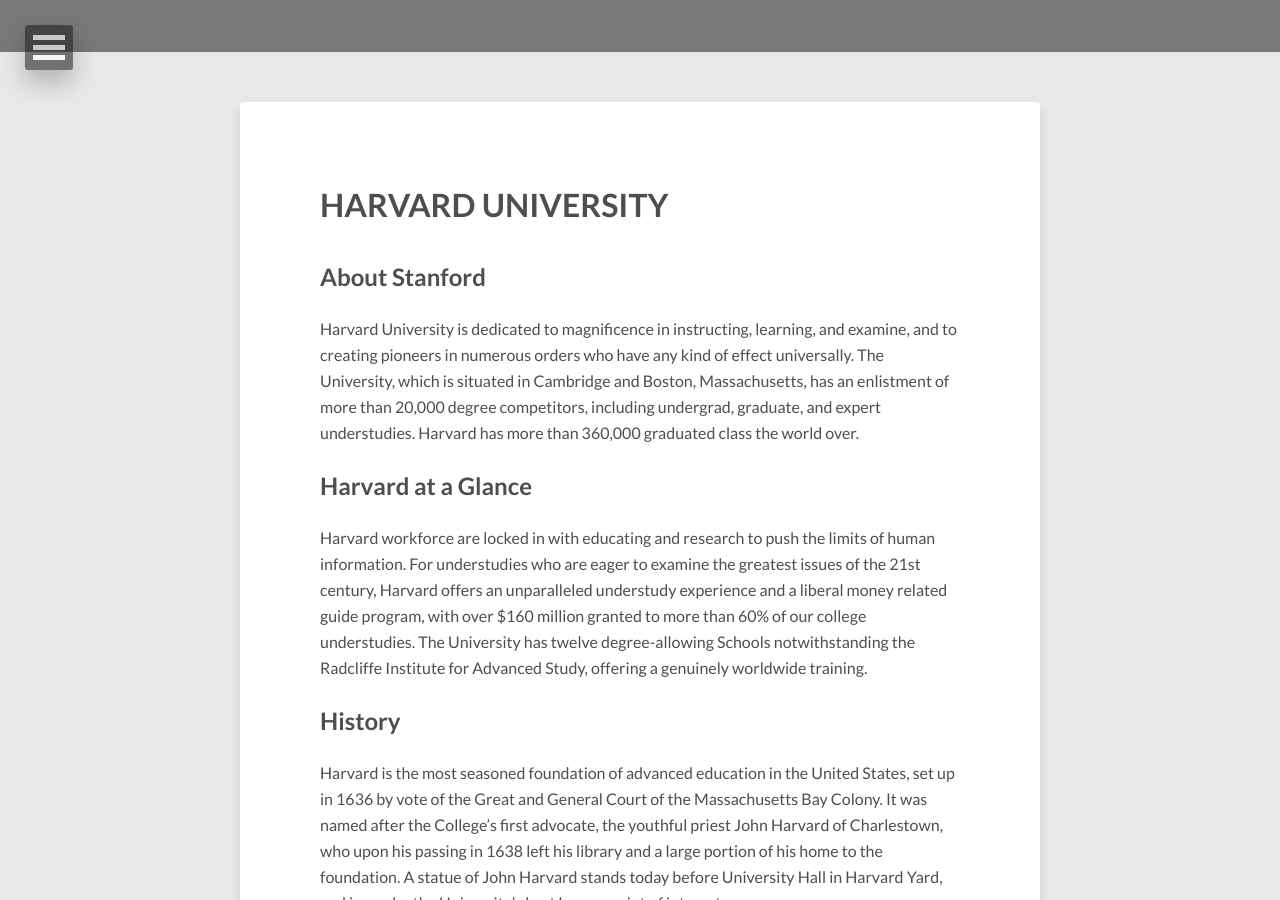
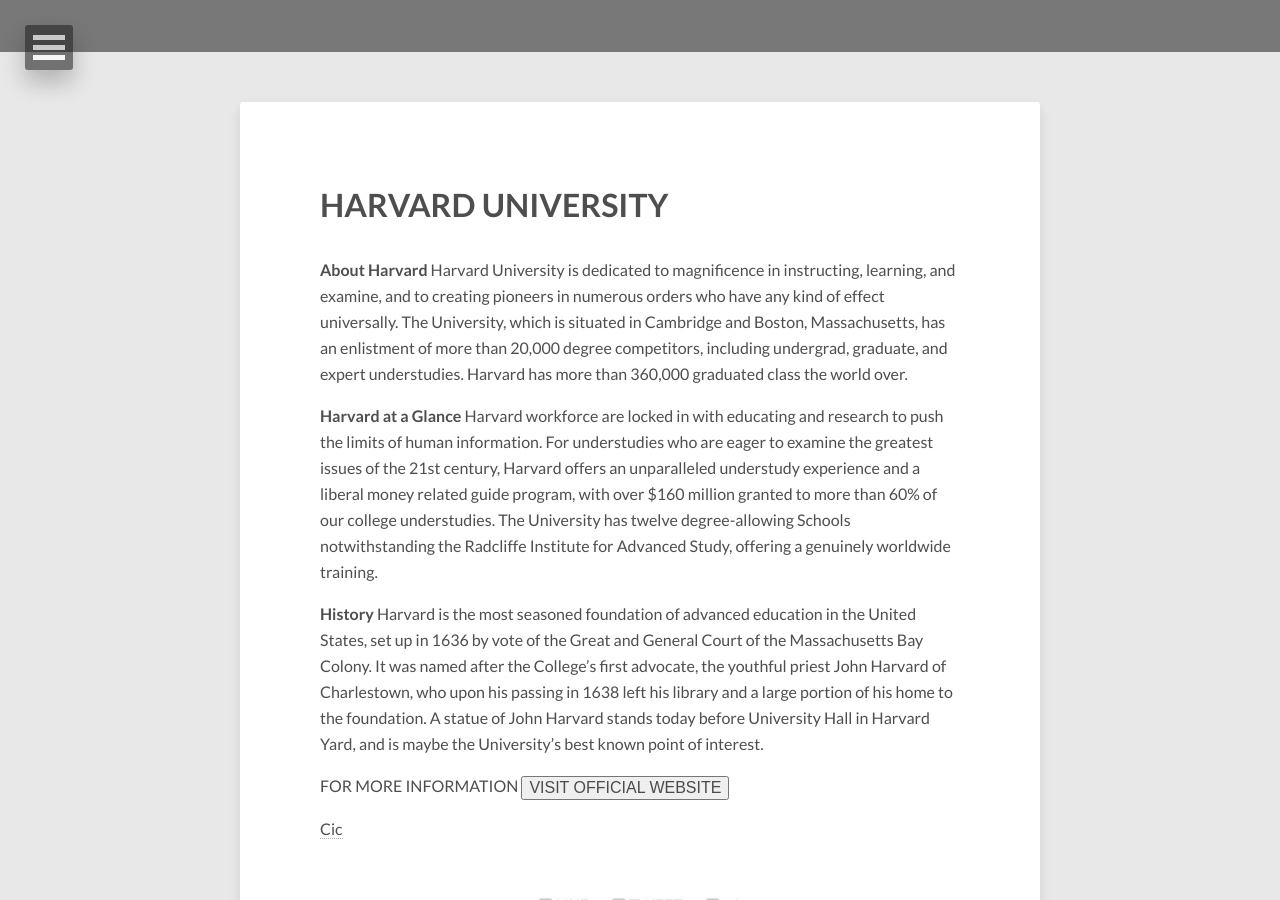
Before and after one commit to vivek1karna/topten, a Jekyll site: the page built from _posts/2016-10-11-top-online-uniersities2.md, in a window 1280 px wide and 900 px high, scrolled down 348 px. Built offline with Jekyll 4.4.1, drawn with Linux system fonts in a browser that asks for light colours; nearby versions of some CDN libraries; comment, search, counter and statistics services are not loaded.

Commit message:
Update 2016-10-11-top-online-uniersities2.md

```diff
--- a/_posts/2016-10-11-top-online-uniersities2.md
+++ b/_posts/2016-10-11-top-online-uniersities2.md
@@ -8,13 +8,13 @@
 ---
 # HARVARD UNIVERSITY #
 
-## About Stanford ##
+**About Harvard**
 Harvard University is dedicated to magnificence in instructing, learning, and examine, and to creating pioneers in numerous orders who have any kind of effect universally. The University, which is situated in Cambridge and Boston, Massachusetts, has an enlistment of more than 20,000 degree competitors, including undergrad, graduate, and expert understudies. Harvard has more than 360,000 graduated class the world over.
 
-## Harvard at a Glance ##
+**Harvard at a Glance**
 Harvard workforce are locked in with educating and research to push the limits of human information. For understudies who are eager to examine the greatest issues of the 21st century, Harvard offers an unparalleled understudy experience and a liberal money related guide program, with over $160 million granted to more than 60% of our college understudies. The University has twelve degree-allowing Schools notwithstanding the Radcliffe Institute for Advanced Study, offering a genuinely worldwide training.
 
-## History ##
+**History**
 Harvard is the most seasoned foundation of advanced education in the United States, set up in 1636 by vote of the Great and General Court of the Massachusetts Bay Colony. It was named after the College's first advocate, the youthful priest John Harvard of Charlestown, who upon his passing in 1638 left his library and a large portion of his home to the foundation. A statue of John Harvard stands today before University Hall in Harvard Yard, and is maybe the University's best known point of interest.
 
 FOR MORE INFORMATION
```
